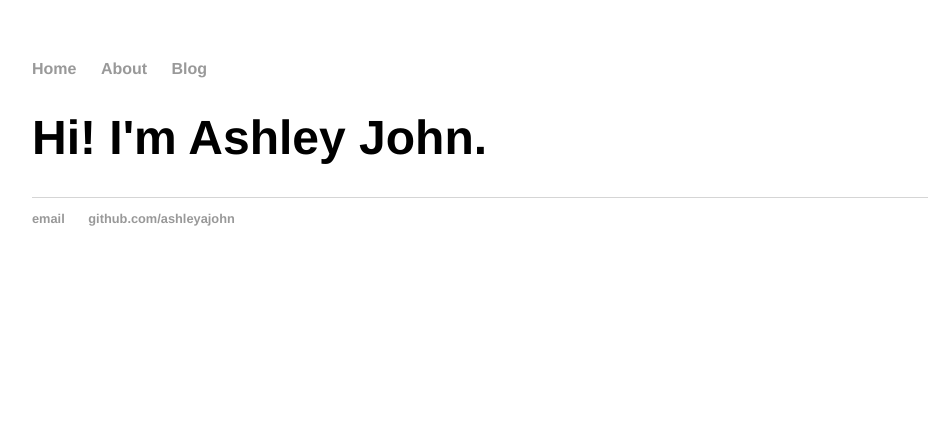
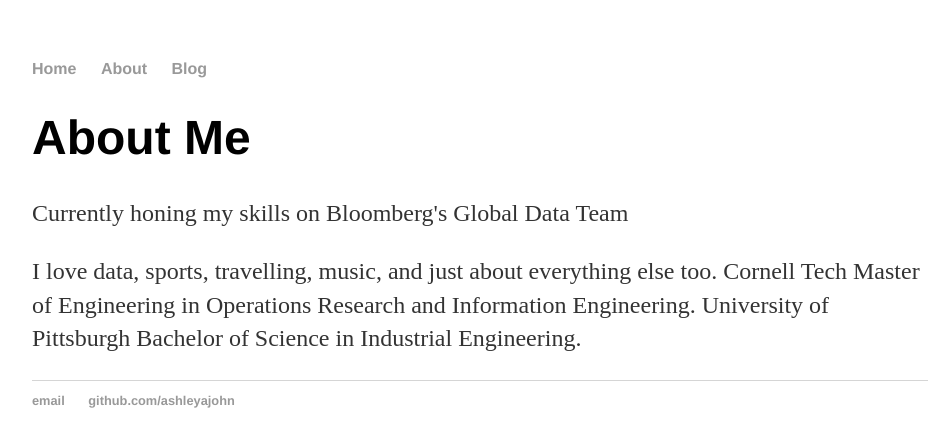
Before and after one commit to ashleyajohn/ashleyajohn.github.io, a Jekyll site: the page built from about/index.html, in a window 1280 px wide. Shown: the top 447 px of the page, without its empty margins (160-1111 px from the left). Built offline with Jekyll 4.4.1, drawn with Linux system fonts in a browser that asks for light colours.

Commit message:
Update index.html

```diff
--- a/about/index.html
+++ b/about/index.html
@@ -3,5 +3,7 @@ layout: default
 title: About Me
 ---
 <div class="blurb">
-	<h1>Hi! I'm Ashley John.</h1>
+	<h1>About Me</h1>
+	<p>Currently honing my skills on Bloomberg's Global Data Team</p>
+	<p>I love data, sports, travelling, music, and just about everything else too. Cornell Tech Master of Engineering in Operations Research and Information Engineering. University of Pittsburgh Bachelor of Science in Industrial Engineering. </p>
 </div><!-- /.blurb -->
```
